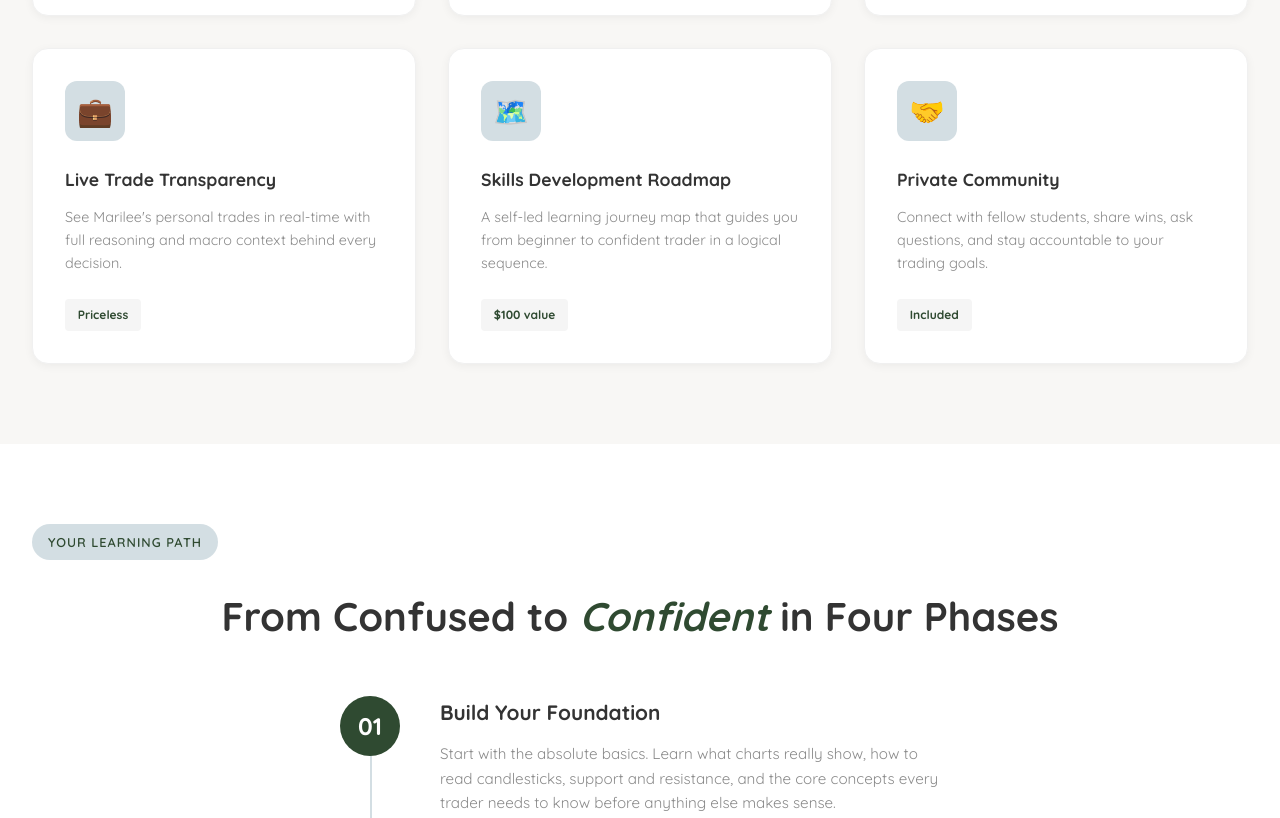
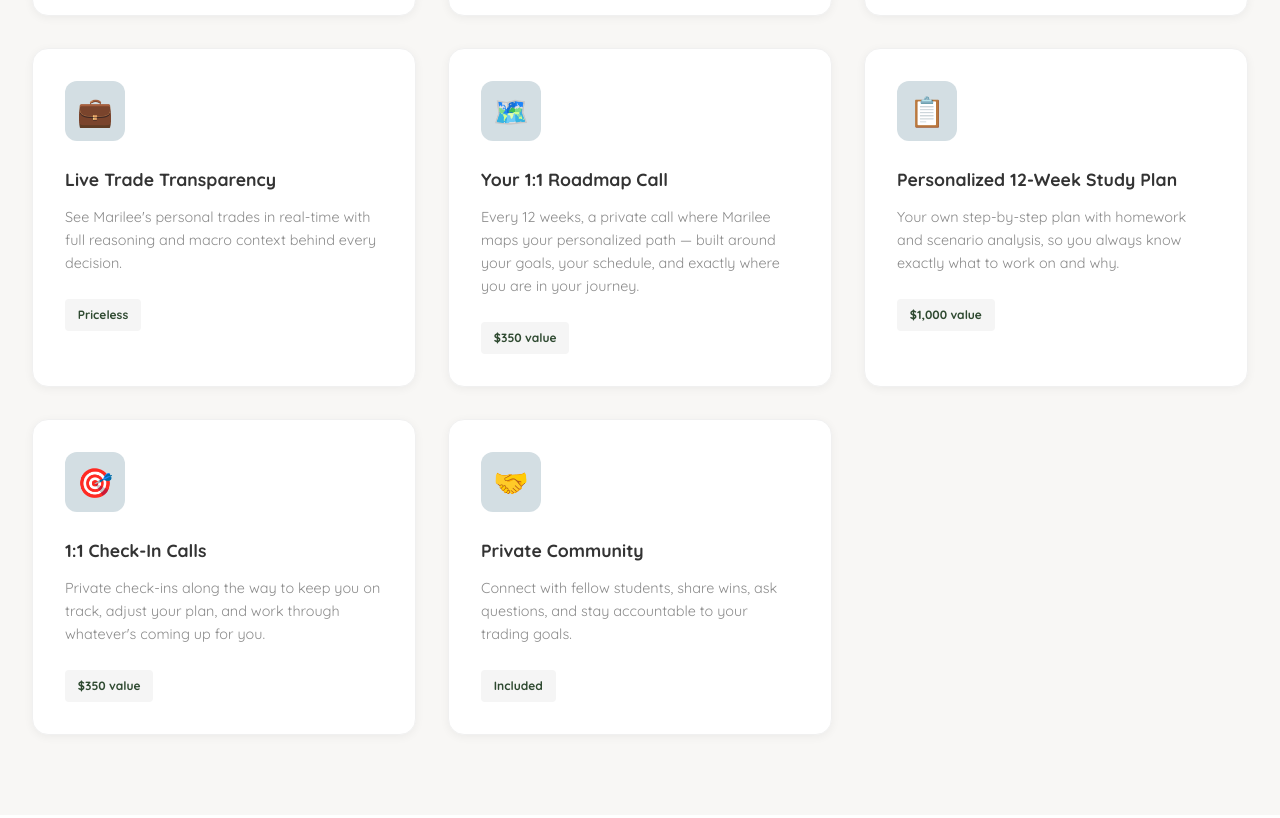
Before and after one commit to marileegrace/fta-landing-page, a website: page index.html in a window 1280 px wide. Shown: the part 5080-5898 px from the top of the page. Drawn offline with Linux system fonts and the light colour scheme.

Commit message:
Feature 1:1 Mentorship deliverables (roadmap call, study plan, check-ins)

```diff
--- a/index.html
+++ b/index.html
@@ -1566,9 +1566,23 @@
 
                 <div class="feature-card">
                     <div class="feature-icon">🗺️</div>
-                    <h3>Skills Development Roadmap</h3>
-                    <p>A self-led learning journey map that guides you from beginner to confident trader in a logical sequence.</p>
-                    <span class="feature-value">$100 value</span>
+                    <h3>Your 1:1 Roadmap Call</h3>
+                    <p>Every 12 weeks, a private call where Marilee maps your personalized path — built around your goals, your schedule, and exactly where you are in your journey.</p>
+                    <span class="feature-value">$350 value</span>
+                </div>
+
+                <div class="feature-card">
+                    <div class="feature-icon">📋</div>
+                    <h3>Personalized 12-Week Study Plan</h3>
+                    <p>Your own step-by-step plan with homework and scenario analysis, so you always know exactly what to work on and why.</p>
+                    <span class="feature-value">$1,000 value</span>
+                </div>
+
+                <div class="feature-card">
+                    <div class="feature-icon">🎯</div>
+                    <h3>1:1 Check-In Calls</h3>
+                    <p>Private check-ins along the way to keep you on track, adjust your plan, and work through whatever's coming up for you.</p>
+                    <span class="feature-value">$350 value</span>
                 </div>
 
                 <div class="feature-card">
```
